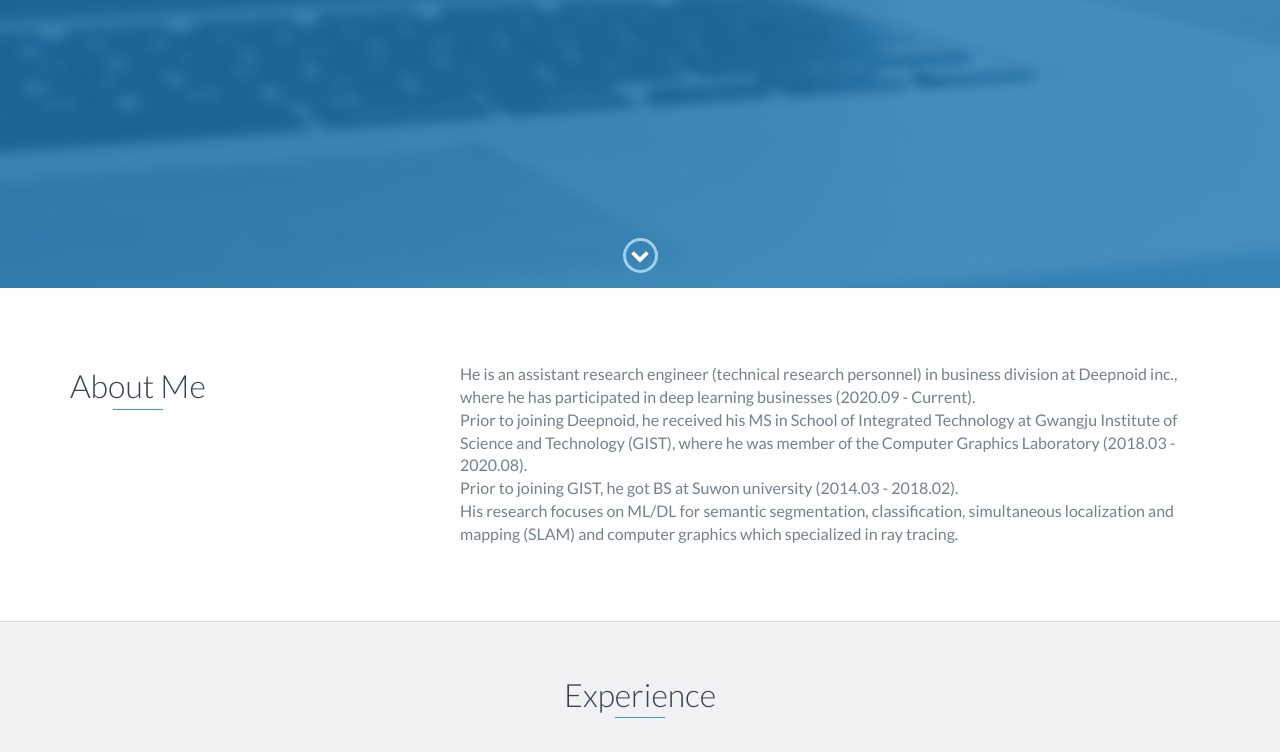
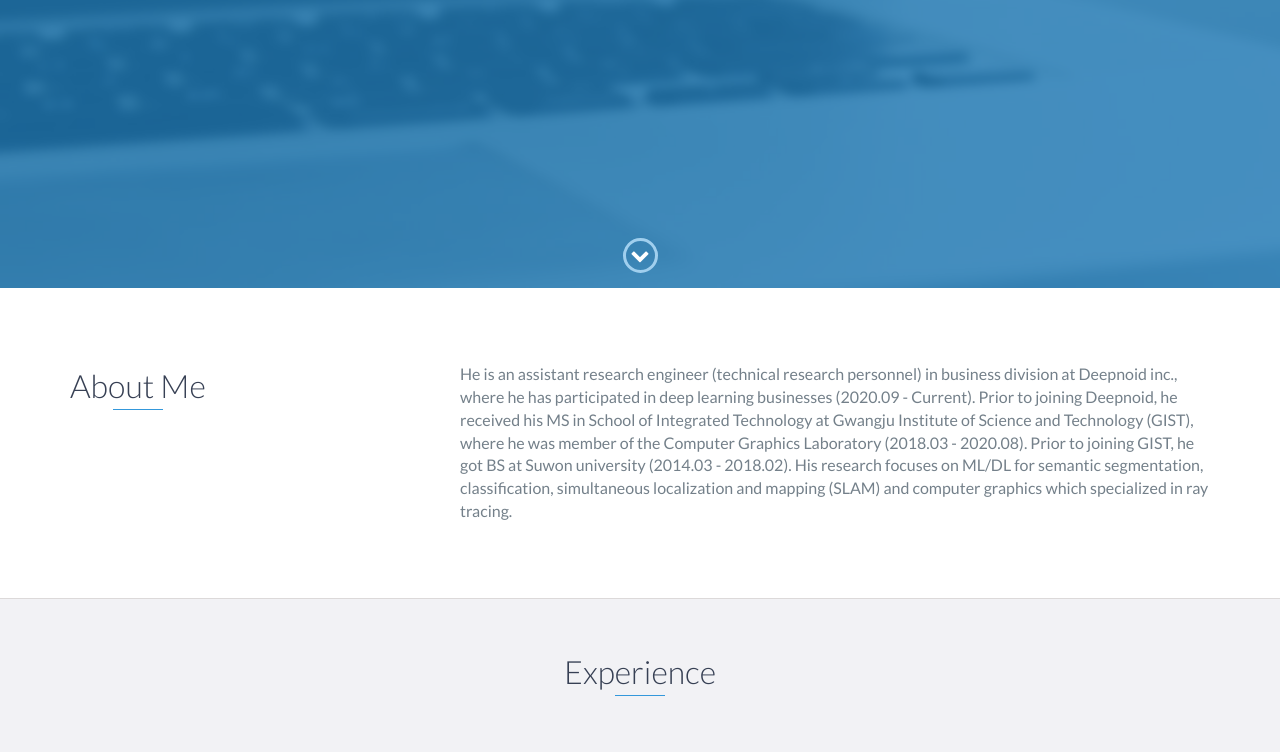
Before and after one commit to JunyoungPark95/JunyoungPark95.github.io, a website: page index.html in a window 1280 px wide. Shown: the part 512-1264 px from the top of the page. Drawn offline with nearby package versions, Linux system fonts and the light colour scheme.

Commit message:
Update index.html

```diff
--- a/index.html
+++ b/index.html
@@ -74,11 +74,11 @@
                 <div class="col-md-8">
                     <p>
                         He is an assistant research engineer (technical research personnel) in business division at Deepnoid inc.,
-			where he has participated in deep learning businesses (2020.09 - Current). <br>
+			where he has participated in deep learning businesses (2020.09 - Current).
 			Prior to joining Deepnoid,
 			he received his MS in School of Integrated Technology at Gwangju Institute of Science and Technology (GIST),
-			where he was member of the Computer Graphics Laboratory (2018.03 - 2020.08). <br>
-			Prior to joining GIST, he got BS at Suwon university (2014.03 - 2018.02). <br>
+			where he was member of the Computer Graphics Laboratory (2018.03 - 2020.08).
+			Prior to joining GIST, he got BS at Suwon university (2014.03 - 2018.02).
 			His research focuses on ML/DL for semantic segmentation, classification,
 			simultaneous localization and mapping (SLAM) and computer graphics which specialized in ray tracing.
                     </p>
```
